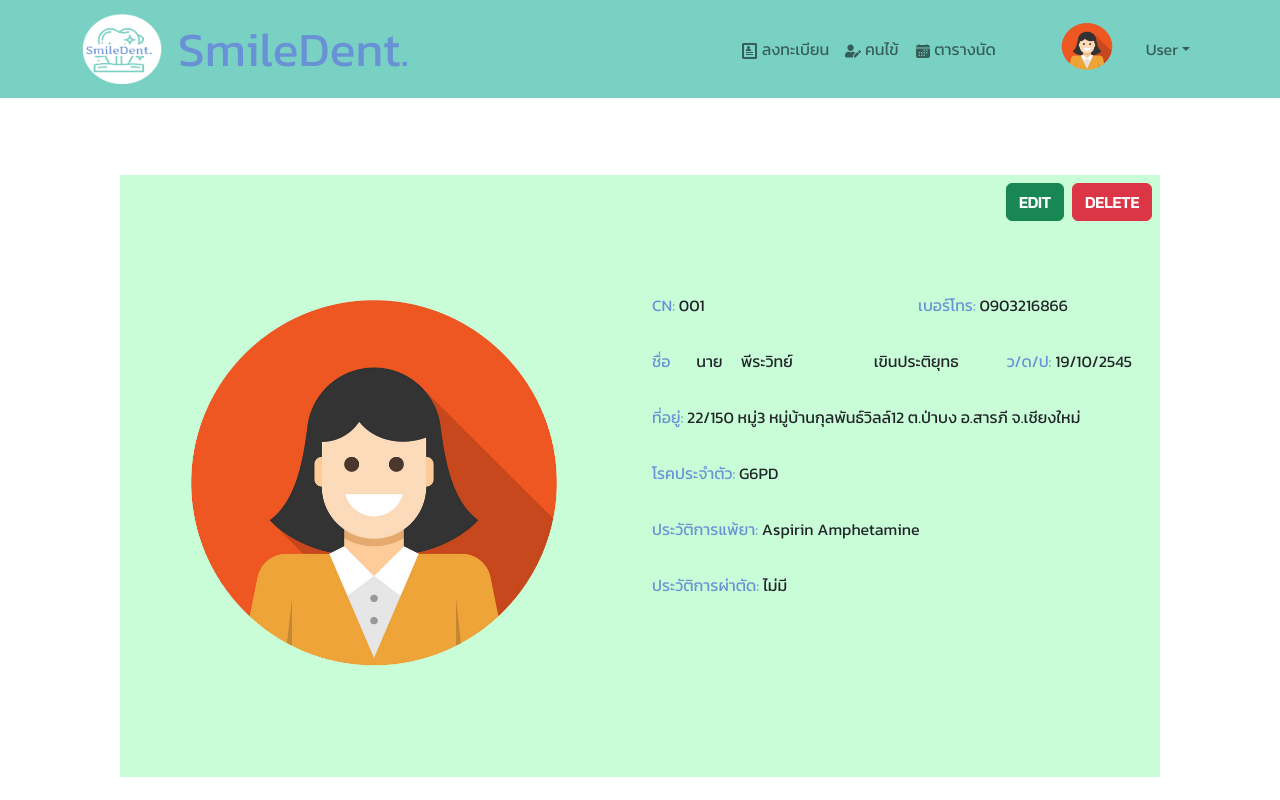
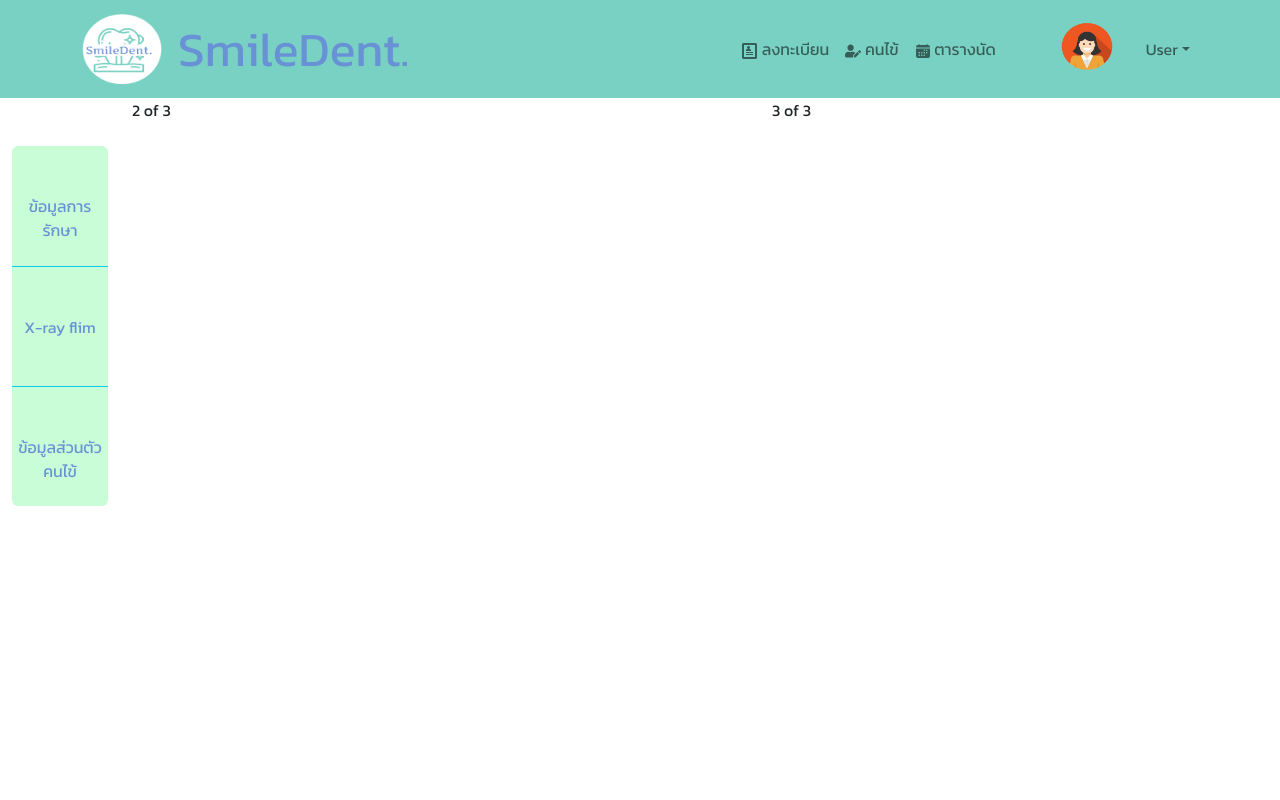
Before and after one commit to SoStellar/Hackaton_Project_Front_end, a React (Create React App) app: page / in a window 1280 px wide. Shown: the top 800 px of the page. Built offline with nearby package versions, Linux system fonts and the light colour scheme; the HTML template or start-up script is replaced by a standard one.

Commit message:
function bar complete

```diff
--- a/src/Components/Navbar.js
+++ b/src/Components/Navbar.js
@@ -1,5 +1,5 @@
 import React from 'react';
-import { Container, Nav, Navbar, NavDropdown } from 'react-bootstrap';
+import { Container, Nav, Navbar, NavDropdown, Stack, Row, Col } from 'react-bootstrap';
 import { ImProfile } from "react-icons/im";
 import { FaUserEdit } from "react-icons/fa";
 import { IoCalendar } from "react-icons/io5";
@@ -17,7 +17,7 @@
                             alt="logoSmileDent"
                         />
                     </Navbar.Brand>
-                    <Navbar.Brand href="#home" style={{ fontSize: "48px",color: "#6892D5" }} >SmileDent.</Navbar.Brand>
+                    <Navbar.Brand href="#home" style={{ fontSize: "48px", color: "#6892D5" }} >SmileDent.</Navbar.Brand>
                     <Navbar.Toggle aria-controls="responsive-navbar-nav" />
                     <Navbar.Collapse id="responsive-navbar-nav">
                         <Nav className="justify-content-end flex-grow-1 pe-5">
@@ -35,7 +35,6 @@
                             />
                         </Navbar.Brand>
                         <Nav>
-
                             <NavDropdown title="User" id="collasible-nav-dropdown">
                                 <NavDropdown.Item href="#action1">Logout</NavDropdown.Item>
                             </NavDropdown>
@@ -43,6 +42,28 @@
                     </Navbar.Collapse>
                 </Container>
             </Navbar>
+            <Container fluid className={"font-link"} style={{ height: "62.5rem"}} >
+                <Row >
+                    <Col md={2}  style={{ width: "7.5rem",}} >
+                        <Stack gap={0} className="text-center mt-5">
+                            <Nav.Link href="#treatment" className='border-info rounded-top pt-5' style={{ height: "7.5rem", backgroundColor: "#C9FDD7", color: "#6892D5" }}>
+                                ข้อมูลการรักษา
+                            </Nav.Link>
+                            <Nav.Link href="#Picture" className="border-top border-info pt-5" style={{ height: "7.5rem",backgroundColor: "#C9FDD7", color: "#6892D5" }}>
+                                X-ray flim
+                            </Nav.Link>
+                            <Nav.Link href="#Contact" className="border-top border-info rounded-bottom pt-5" style={{ height: "7.5rem",backgroundColor: "#C9FDD7", color: "#6892D5" }}>
+                                ข้อมูลส่วนตัวคนไข้
+                            </Nav.Link>
+                        </Stack>
+                    </Col>
+                    <Col md={6} >2 of 3</Col>
+                    <Col md={4}>3 of 3</Col>
+                </Row>
+                </Container>
+
+
+
         </>
     );
-}
+};
```
Lines whose indentation alone changed are shown as unchanged.
